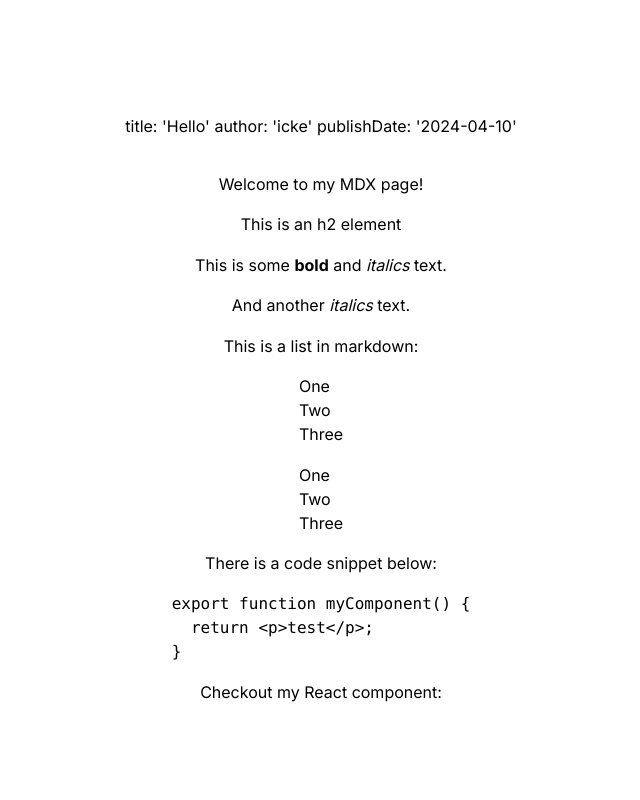
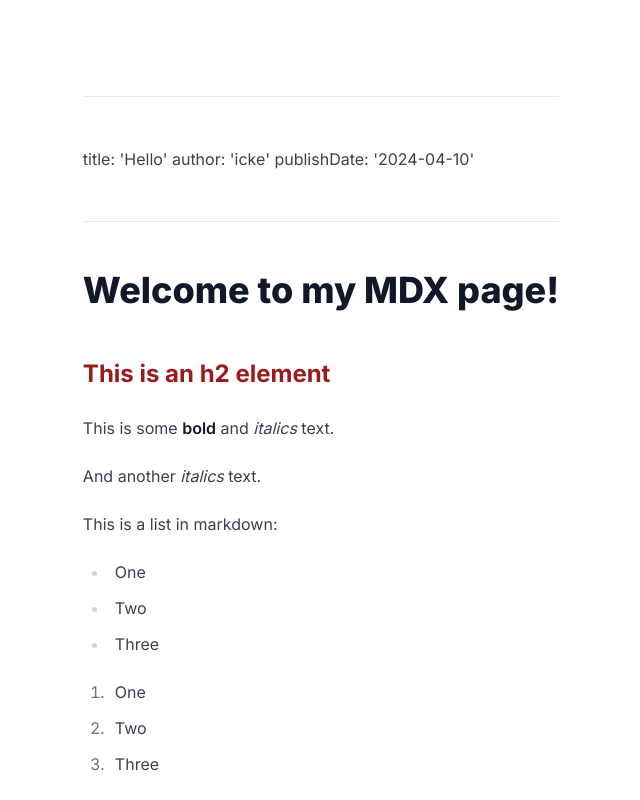
Before and after one commit to kasulk/blog, a Next.js app: page / in a window 1280 px wide. Shown: the top 800 px of the page, without its empty margins (319-959 px from the left). Built offline with nearby package versions, Linux system fonts and the light colour scheme.

Commit message:
set up tailwind to apply general styles and to be able to add custom styles to components

```diff
--- a/mdx-components.tsx
+++ b/mdx-components.tsx
@@ -3,6 +3,7 @@ import type { MDXComponents } from "mdx/types";
 export function useMDXComponents(components: MDXComponents): MDXComponents {
   return {
     /// Allows customizing built-in components, e.g. to add styling.
+    h2: ({ children }) => <h2 className="text-red-800">{children}</h2>,
     ...components,
   };
 }
--- a/src/app/page.tsx
+++ b/src/app/page.tsx
@@ -3,7 +3,10 @@ import Hello from "@/content/blogs/hello.mdx";
 export default function Home() {
   return (
     <main className="flex min-h-screen flex-col items-center justify-between p-24">
-      <Hello />
+      {/* prose-class neccessary for tailwind/typography to style the mdx */}
+      <div className="prose">
+        <Hello />
+      </div>
     </main>
   );
 }
--- a/src/content/blogs/hello.mdx
+++ b/src/content/blogs/hello.mdx
@@ -41,5 +41,3 @@ export function myComponent() {
 Checkout my React component:
 
 {/* <Hi /> */}
-
-{/* export default ({ children }) => <div className="prose">{children}</div>; */}
--- a/tailwind.config.ts
+++ b/tailwind.config.ts
@@ -5,6 +5,7 @@ const config: Config = {
     "./src/pages/**/*.{js,ts,jsx,tsx,mdx}",
     "./src/components/**/*.{js,ts,jsx,tsx,mdx}",
     "./src/app/**/*.{js,ts,jsx,tsx,mdx}",
+    "./mdx-components.tsx",
   ],
   theme: {
     extend: {
@@ -17,4 +18,5 @@ const config: Config = {
   },
   plugins: [require("@tailwindcss/typography")],
 };
+
 export default config;
```
